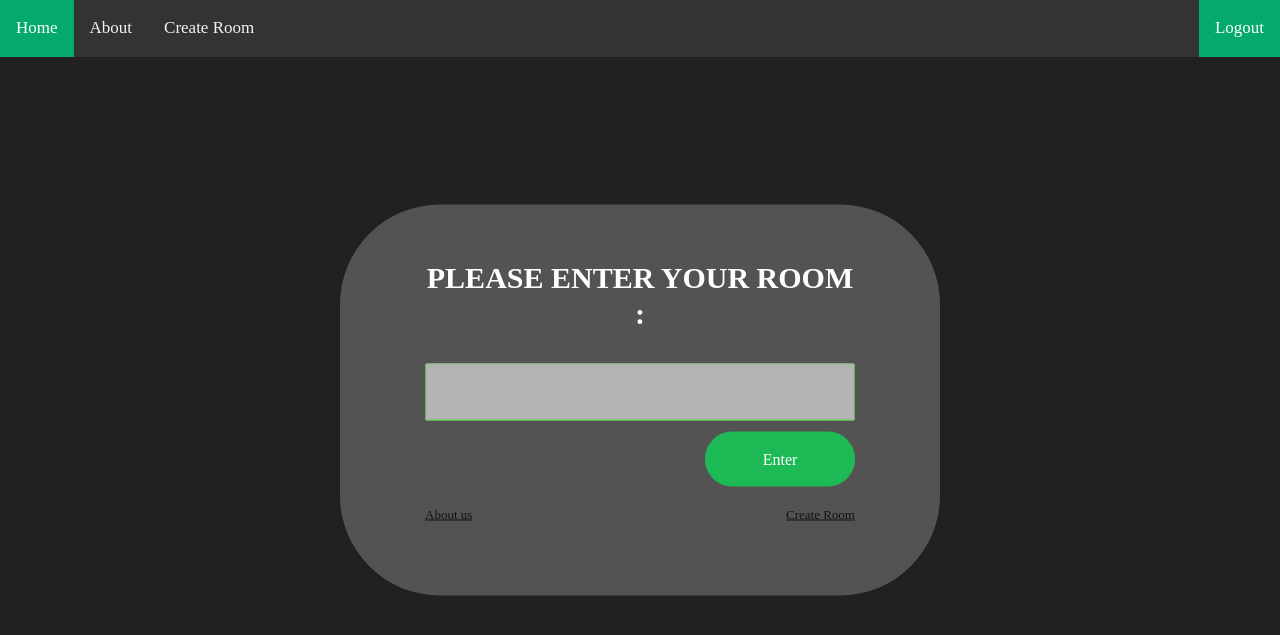
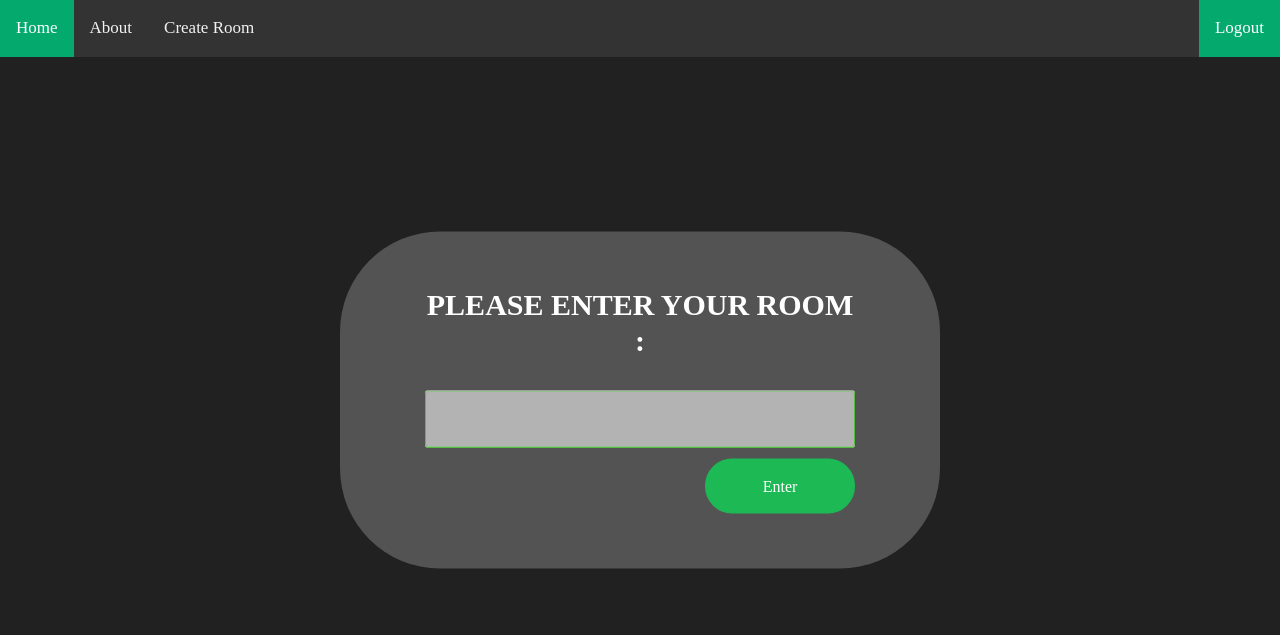
Before and after one commit to Chonlasit666/cn331projectSpotgame, a Django app: page / in a window 1280 px wide. Shown: the top 635 px of the page. Run offline with Django 3.2, Linux system fonts and the light colour scheme; a user stored in the database is signed in; some web fonts are replaced.

Commit message:
minor UI changes

```diff
--- a/spotifymusicgame/templates/spotifymusicgame/index.html
+++ b/spotifymusicgame/templates/spotifymusicgame/index.html
@@ -37,7 +37,7 @@
                 </b></span>
 
             <div class="wrap-input100 validate-input m-b-36">
-                <input class="input100" type="text" id="room-name-input">
+                <input class="input100" type="text" id="room-name-input" placeholder="Enter your room code here">
                 <span class="focus-input100"></span>
             </div>
 
@@ -46,12 +46,7 @@
                     Enter
                 </button>
             </div>
-            <br>
-            <div style="text-align:center">
-                <span style="float:left;"><a href="{% url 'smg:aboutme' %}" class="txt3">About us</a></span>
-                <span style="float:right;"><a href="{% url 'smg:createroom' %}" class="txt3">Create Room</a></span>
-            </div>
-            <br><br>
+
             <script>
                 document.querySelector('#room-name-input').focus();
                 document.querySelector('#room-name-input').onkeyup = function (e) {
--- a/spotifymusicgame/templates/spotifymusicgame/room.html
+++ b/spotifymusicgame/templates/spotifymusicgame/room.html
@@ -76,8 +76,8 @@
                     <span class="focus-input100"></span>
                 </div>
 
-                <a href="{% url 'smg:index' %}"  style="float: right; margin-top:-25px">
-                    <button class=login100-form-btn style="background-color: red;"">Return</button>
+                <a href="{% url 'smg:index' %}"  class="txt3 login100-form-btn" style="text-decoration: none; float: right; margin-top:-25px; background-color: red;";>
+                    Return
                     </a>
             </div>
         </div>
```
Also changed, not shown: users/templates/users/login.html (+11 -11 lines).
